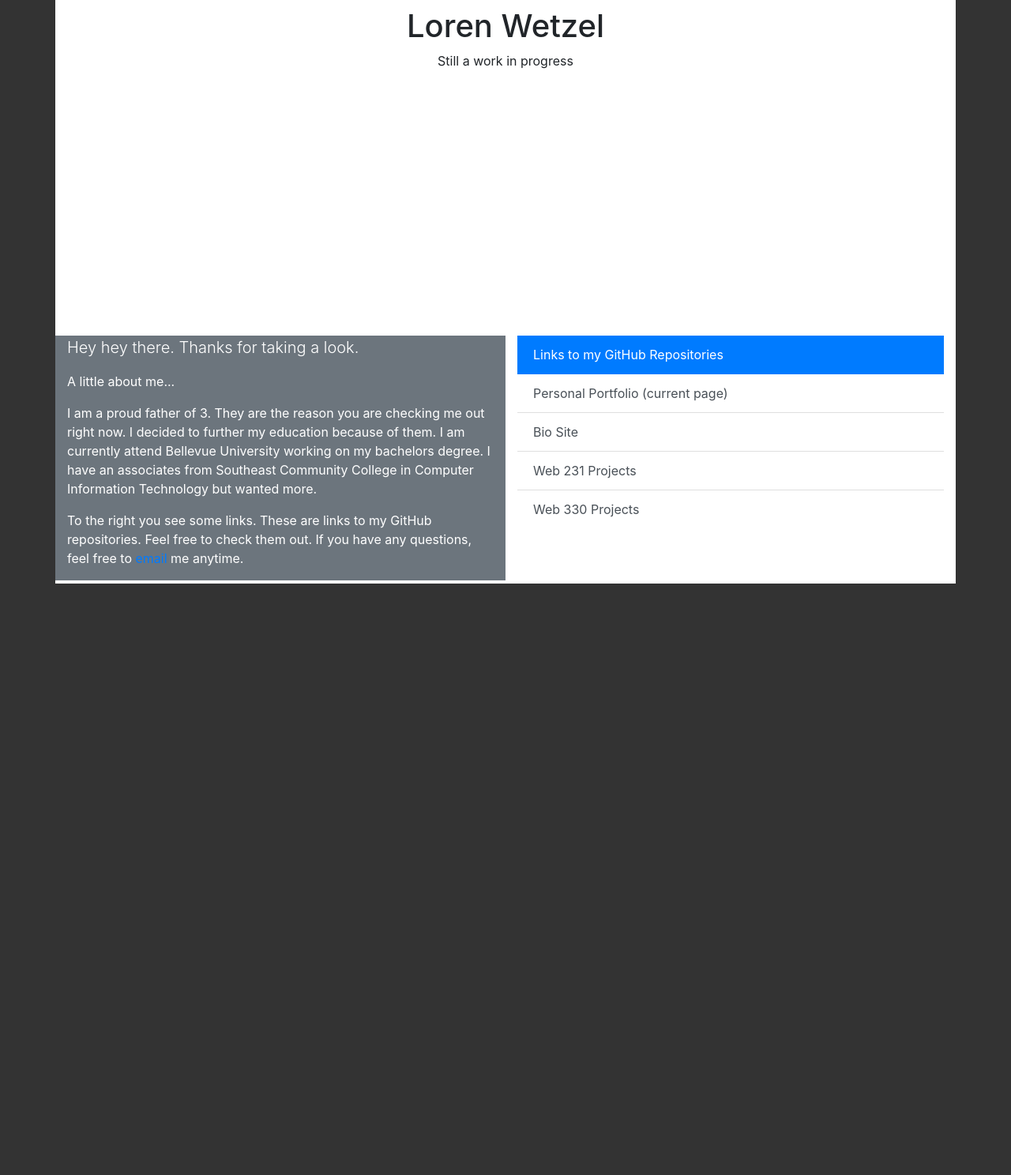
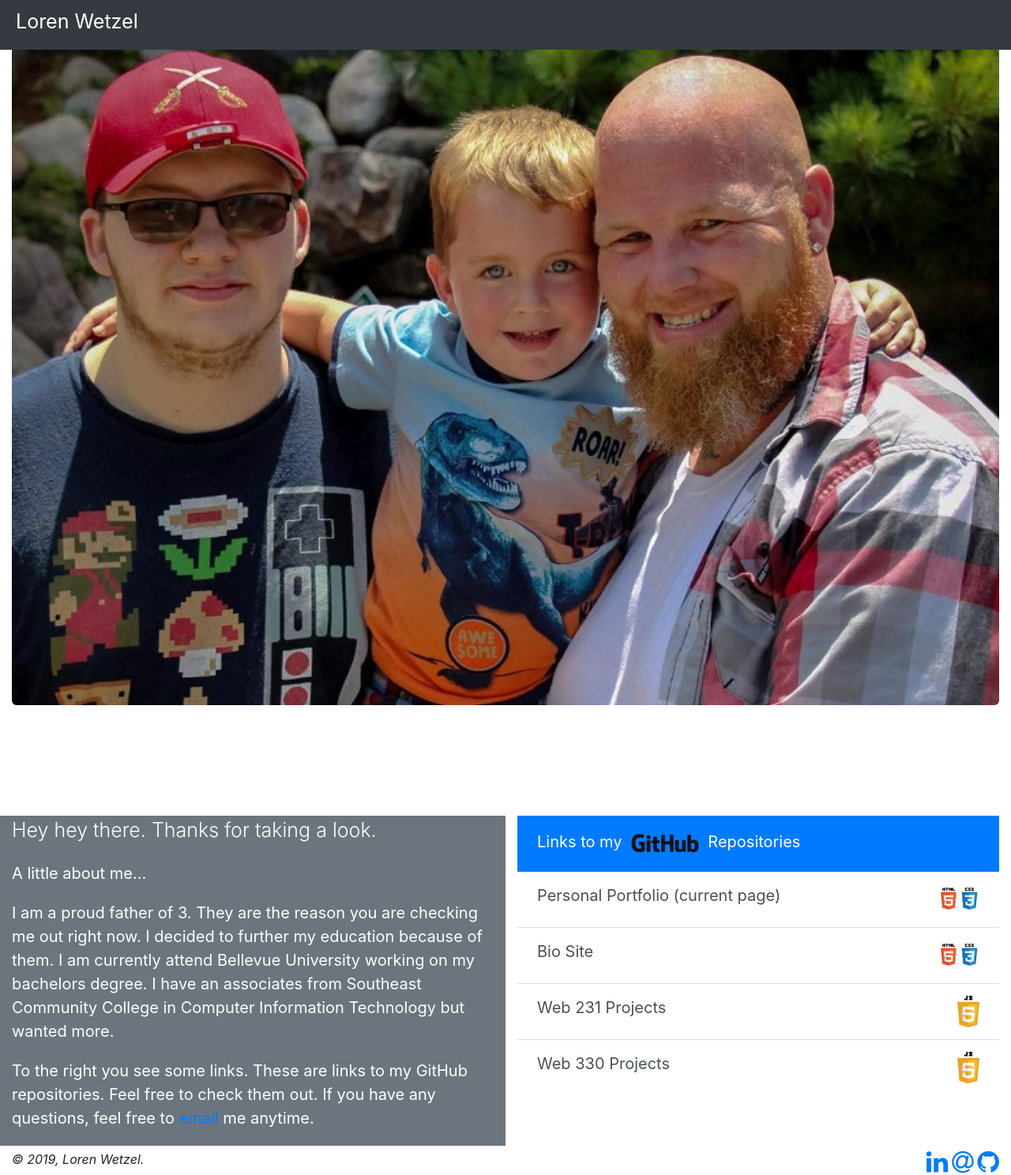
Before and after one commit to l-wetzel90/l-wetzel90.github.io, a plain HTML site: page index.html in a window 1280 px wide. Shown: the part 7-1495 px from the top of the page at 79% size. Before the commit the page ends 800 px from the top, so only its background shows below. Drawn offline with nearby package versions, Linux system fonts and the light colour scheme.

Commit message:
added pics and worked on css

```diff
--- a/index.html
+++ b/index.html
@@ -19,16 +19,20 @@
 
   <link rel="stylesheet" href="https://stackpath.bootstrapcdn.com/bootstrap/4.3.1/css/bootstrap.min.css"
     integrity="sha384-ggOyR0iXCbMQv3Xipma34MD+dH/1fQ784/j6cY/iJTQUOhcWr7x9JvoRxT2MZw1T" crossorigin="anonymous">
+    <link rel="stylesheet" href="https://cdnjs.cloudflare.com/ajax/libs/font-awesome/4.7.0/css/font-awesome.min.css">
   <link rel="stylesheet" href="main.css">
 
 </head>
 
-<body class ="container">
+<body class="container-fluid">
 
-  <header class="text-center pt-3">
-    <h1>Loren Wetzel</h1>
-    <p>Still a work in progress</p>
+  <header class="navbar fixed-top navbar-dark bg-dark">
+    <a class="navbar-brand" href="#">Loren Wetzel</a>
   </header>
+
+  <div class="jumbotron">
+
+  </div>
 
   <!-- still a work in progress -->
   <div class="row pb-1">
@@ -44,21 +48,43 @@
 
     <div class="links col">
       <div class="list-group list-group-flush">
-        <li class="list-group-item list-group-item-action active">Links to my GitHub Repositories</li>
-        <a href="https://l-wetzel90.github.io/" target="_blank" class="list-group-item list-group-item-action">
-          Personal Portfolio (current page)
-        </a>
+        <li class="list-group-item list-group-item-action active">Links to my <a href="https://github.com"
+            target="_blank"><img src="images/GitHub_Logo.png" class="img-fluid"></a> Repositories</li>
+        <a href="https://l-wetzel90.github.io/" target="_blank" class="list-group-item list-group-item-action">Personal
+          Portfolio (current page) <img src="images/htmlCssLogo.png" alt="HTML and CSS logo"
+            class="img-fluid float-right"></a>
         <a href="https://l-wetzel90.github.io/bioSite/" target="_blank"
-          class="list-group-item list-group-item-action">Bio Site</a>
+          class="list-group-item list-group-item-action">Bio Site <img src="images/htmlCssLogo.png"
+            alt="HTML and CSS logo" class="img-fluid float-right"></a>
         <a href="https://github.com/l-wetzel90/web-231" target="_blank"
-          class="list-group-item list-group-item-action">Web 231
-          Projects</a>
+          class="list-group-item list-group-item-action">Web 231 Projects <img src="images/jsLogo.png"
+            alt="JavaScript logo" class="img-fluid float-right"></a>
         <a href="https://github.com/l-wetzel90/web-330" target="_blank"
-          class="list-group-item list-group-item-action">Web 330
-          Projects</a>
+          class="list-group-item list-group-item-action">Web 330 Projects <img src="images/jsLogo.png"
+            alt="JavaScript logo" class="img-fluid float-right"></a>
       </div>
     </div>
   </div>
+  <footer class="clearfix">
+    <!-- <div class="row"> -->
+      <!-- <div class="col-4"> -->
+        &copy;
+        <script>document.write(new Date().getFullYear());</script>, Loren Wetzel.
+      <!-- </div> -->
+      <!-- <div class="col-4"> -->
+        <a href="https://github.com/l-wetzel90" target="_blank">
+            <i class="fa fa-github fa-2x"></i>
+        </a>
+        <a href="mailto:l.wetzel900@gmail.com">
+        <i class="fa fa-at fa-2x"></i>
+      </a>
+      <a href="https://www.linkedin.com/in/lorenwetzel90/" target="_blank">
+        <i class="fa fa-linkedin fa-2x"></i>
+    </a>
+
+      <!-- </div> -->
+    <!-- </div> -->
+  </footer>
 
   <!-- js script calls -->
   <script src="https://code.jquery.com/jquery-3.3.1.slim.min.js"
--- a/main.css
+++ b/main.css
@@ -1,10 +1,44 @@
 html {
   background-color: #333;
+  font-size: 20px;
 }
 
-.personal{
-  margin-top: 20rem;
+body {
+  /* background-color: #333; */
 }
-.links{
-  margin-top: 20rem;
+
+.personal {
+  margin-top: 5rem;
 }
+
+.links {
+  margin-top: 5rem;
+}
+
+.links img {
+  max-height: 40px;
+}
+
+.jumbotron {
+  background-image: url("images/BoysAndMe.jpg");
+  height: 900px;
+  background-attachment: fixed;
+  background-position: center top;
+  background-repeat: no-repeat;
+  background-size: cover;
+}
+
+@media (max-width: 768px) {
+  .jumbotron {
+    height: 400px;
+  }
+ }
+ footer{
+   font-size:80%;
+   font-style: italic;
+   clear: both;
+ }
+ footer i{
+   float:right;
+   margin-left: 5px;
+ }
```
Also changed, not shown: images/BoysAndMe.jpg (added), images/BoysAndMe2.jpg (added), images/GitHub_Logo.png (added), images/htmlCssLogo.png (added), images/jsLogo.png (added), images/nodeExpressLogo.jpg (added).
